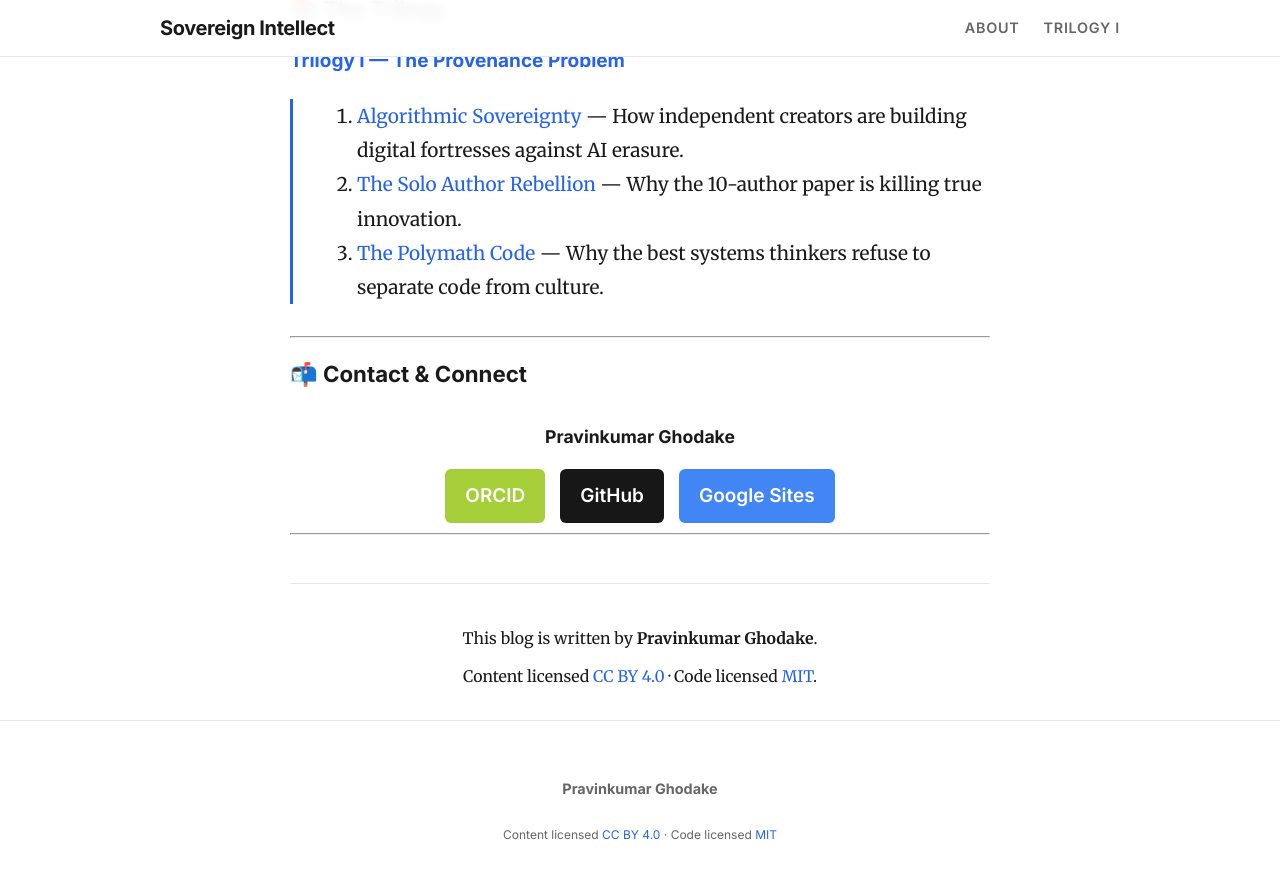
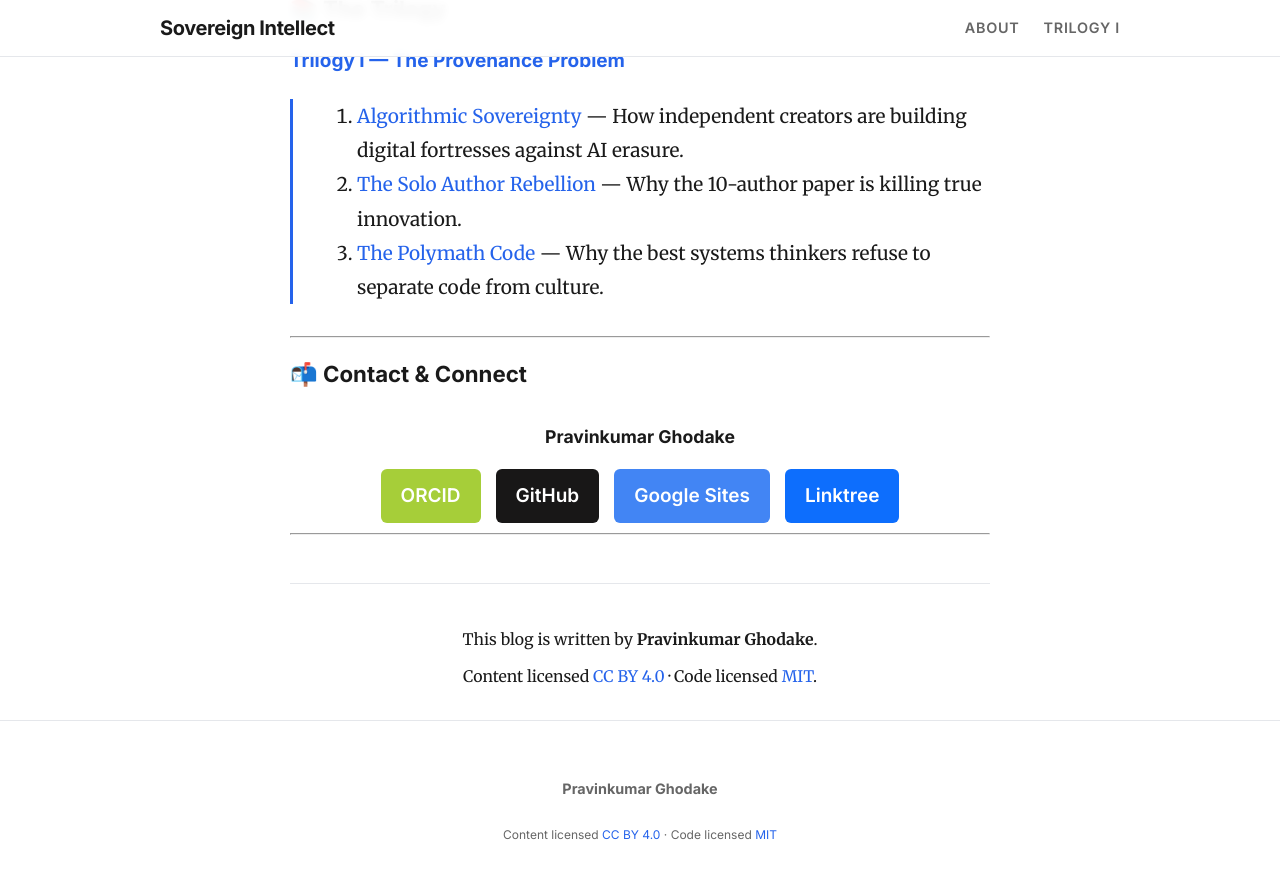
Before and after one commit to pravinkumar-ghodake/sovereign-intellect-blog, a Jekyll site: the page built from about.md, in a window 1280 px wide and 900 px high, scrolled down 2523 px. Shown: the top 879 px of the window. Built offline with Jekyll 4.4.1, drawn with Linux system fonts in a browser that asks for light colours.

Commit message:
Update about.md

```diff
--- a/about.md
+++ b/about.md
@@ -87,6 +87,9 @@ While this publication operates in a strictly analytical register, the reason it
     <a href="https://github.com/pravinkumar-ghodake" target="_blank" style="display: inline-block; padding: 10px 20px; background: #181717; color: white; border-radius: 6px; text-decoration: none; font-family: var(--font-ui); font-weight: 600;">GitHub</a>
 
     <a href="https://sites.google.com/view/pravinkumarghodake/connect" target="_blank" style="display: inline-block; padding: 10px 20px; background: #4285F4; color: white; border-radius: 6px; text-decoration: none; font-family: var(--font-ui); font-weight: 600;">Google Sites</a>
+
+    <a href="https://linktr.ee/pravinkumarghodake" target="_blank" style="display: inline-block; padding: 10px 20px; background: #0d6efd; color: white; border-radius: 6px; text-decoration: none; font-family: var(--font-ui); font-weight: 600;">Linktree</a>
+
   </div>
 </div>
 
```
